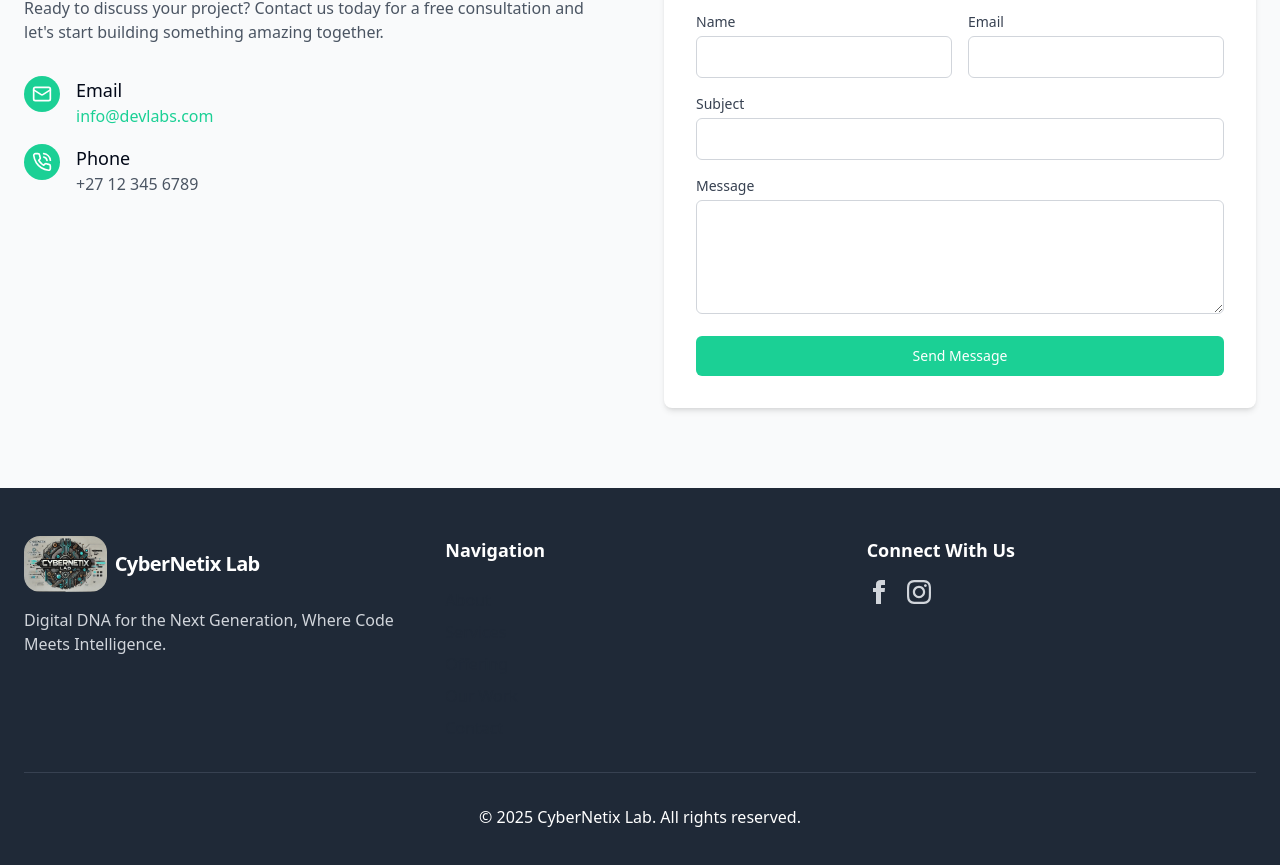
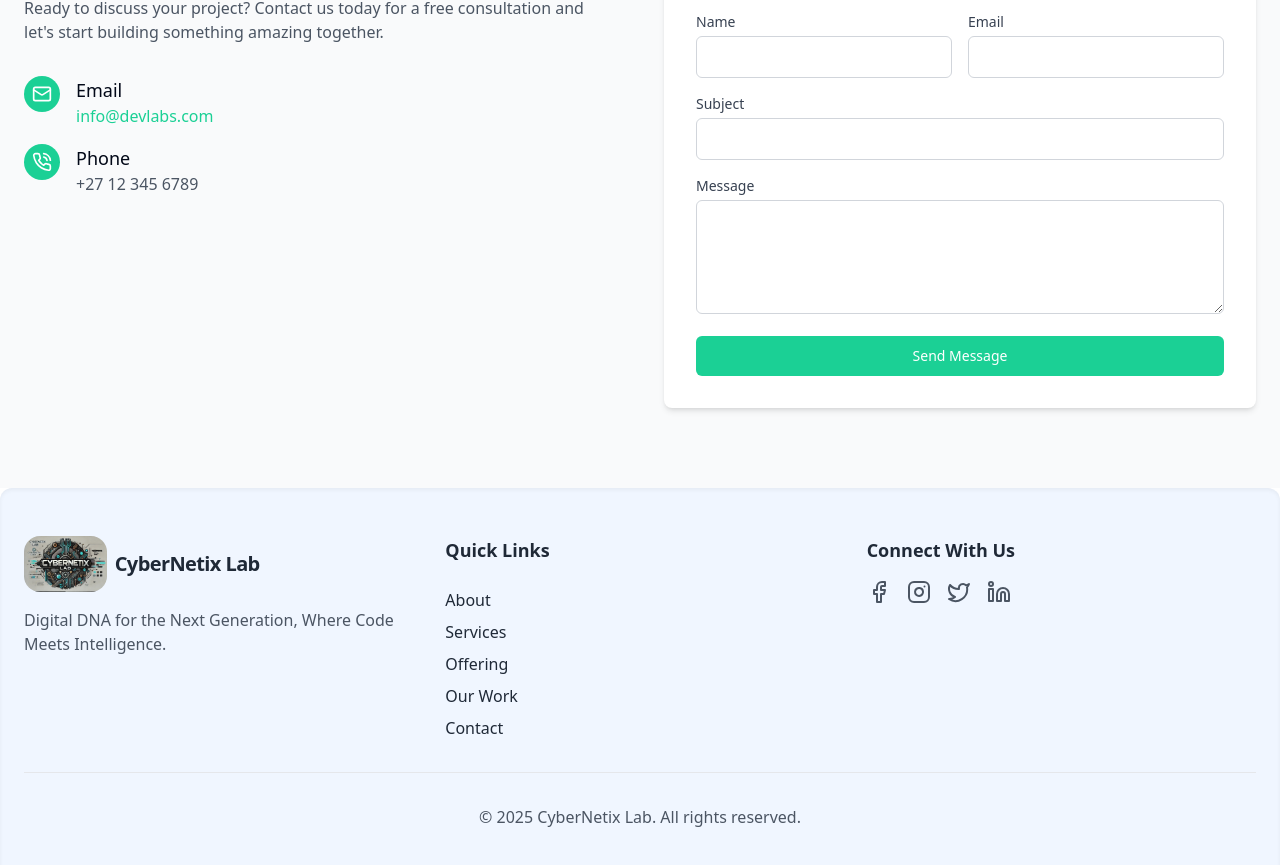
Before and after one commit to worktest47/cybernetix-lab, a React (Vite) app: page / in a window 1280 px wide. Shown: the part 3140-4005 px from the top of the page. Built offline with nearby package versions, Linux system fonts and the light colour scheme.

Commit message:
Refactor: Update Footer component styling
- Changed the background color of the Footer component to a lighter blue with a touch of silver.
- Added rounded edges to the Footer component.
- Modified the hover effect for quick links text to use cyan color.

```diff
--- a/src/components/sections/Footer.tsx
+++ b/src/components/sections/Footer.tsx
@@ -2,43 +2,48 @@
 import React from "react";
 import Logo from "../Logo";
 import NavLinks from "../NavLinks";
+import { Facebook, Instagram, Linkedin, Twitter } from "lucide-react";
 
 const Footer = () => {
+  const currentYear = new Date().getFullYear();
+
   return (
-    <footer className="bg-gray-800 text-white py-12">
+    <footer className="bg-blue-50/90 text-gray-800 py-12 rounded-t-xl shadow-inner">
       <div className="container mx-auto px-4 md:px-6">
         <div className="grid grid-cols-1 md:grid-cols-3 gap-8 mb-8">
           <div>
             <Logo />
-            <p className="text-gray-300 mt-4">
+            <p className="text-gray-600 mt-4">
               Digital DNA for the Next Generation, Where Code Meets Intelligence.
             </p>
           </div>
 
           <div className="flex flex-col space-y-4">
-            <h3 className="text-lg font-bold mb-2">Navigation</h3>
-            <NavLinks className="flex flex-col space-y-2" />
+            <h3 className="text-lg font-bold mb-2">Quick Links</h3>
+            <NavLinks className="flex flex-col space-y-2 text-gray-600 [&>a]:hover:text-cyan-600" />
           </div>
 
           <div>
             <h3 className="text-lg font-bold mb-4">Connect With Us</h3>
             <div className="flex space-x-4">
-              <a href="#" className="text-gray-300 hover:text-[#1bd095] transition-colors">
-                <svg xmlns="http://www.w3.org/2000/svg" className="h-6 w-6" fill="currentColor" viewBox="0 0 24 24">
-                  <path d="M9 8h-3v4h3v12h5v-12h3.642l.358-4h-4v-1.667c0-.955.192-1.333 1.115-1.333h2.885v-5h-3.808c-3.596 0-5.192 1.583-5.192 4.615v3.385z" />
-                </svg>
+              <a href="#" className="text-gray-600 hover:text-cyan-600 transition-colors">
+                <Facebook className="h-6 w-6" />
               </a>
-              <a href="#" className="text-gray-300 hover:text-[#1bd095] transition-colors">
-                <svg xmlns="http://www.w3.org/2000/svg" className="h-6 w-6" fill="currentColor" viewBox="0 0 24 24">
-                  <path d="M12 2.163c3.204 0 3.584.012 4.85.07 3.252.148 4.771 1.691 4.919 4.919.058 1.265.069 1.645.069 4.849 0 3.205-.012 3.584-.069 4.849-.149 3.225-1.664 4.771-4.919 4.919-1.266.058-1.644.07-4.85.07-3.204 0-3.584-.012-4.849-.07-3.26-.149-4.771-1.699-4.919-4.92-.058-1.265-.07-1.644-.07-4.849 0-3.204.013-3.583.07-4.849.149-3.227 1.664-4.771 4.919-4.919 1.266-.057 1.645-.069 4.849-.069zm0-2.163c-3.259 0-3.667.014-4.947.072-4.358.2-6.78 2.618-6.98 6.98-.059 1.281-.073 1.689-.073 4.948 0 3.259.014 3.668.072 4.948.2 4.358 2.618 6.78 6.98 6.98 1.281.058 1.689.072 4.948.072 3.259 0 3.668-.014 4.948-.072 4.354-.2 6.782-2.618 6.979-6.98.059-1.28.073-1.689.073-4.948 0-3.259-.014-3.667-.072-4.947-.196-4.354-2.617-6.78-6.979-6.98-1.281-.059-1.69-.073-4.949-.073zm0 5.838c-3.403 0-6.162 2.759-6.162 6.162s2.759 6.163 6.162 6.163 6.162-2.759 6.162-6.163c0-3.403-2.759-6.162-6.162-6.162zm0 10.162c-2.209 0-4-1.79-4-4 0-2.209 1.791-4 4-4s4 1.791 4 4c0 2.21-1.791 4-4 4zm6.406-11.845c-.796 0-1.441.645-1.441 1.44s.645 1.44 1.441 1.44c.795 0 1.439-.645 1.439-1.44s-.644-1.44-1.439-1.44z" />
-                </svg>
+              <a href="#" className="text-gray-600 hover:text-cyan-600 transition-colors">
+                <Instagram className="h-6 w-6" />
+              </a>
+              <a href="#" className="text-gray-600 hover:text-cyan-600 transition-colors">
+                <Twitter className="h-6 w-6" />
+              </a>
+              <a href="#" className="text-gray-600 hover:text-cyan-600 transition-colors">
+                <Linkedin className="h-6 w-6" />
               </a>
             </div>
           </div>
         </div>
 
-        <div className="border-t border-gray-700 pt-8 text-center">
-          <p>© {new Date().getFullYear()} CyberNetix Lab. All rights reserved.</p>
+        <div className="border-t border-gray-200 pt-8 text-center">
+          <p className="text-gray-600">© {currentYear} CyberNetix Lab. All rights reserved.</p>
         </div>
       </div>
     </footer>
```
